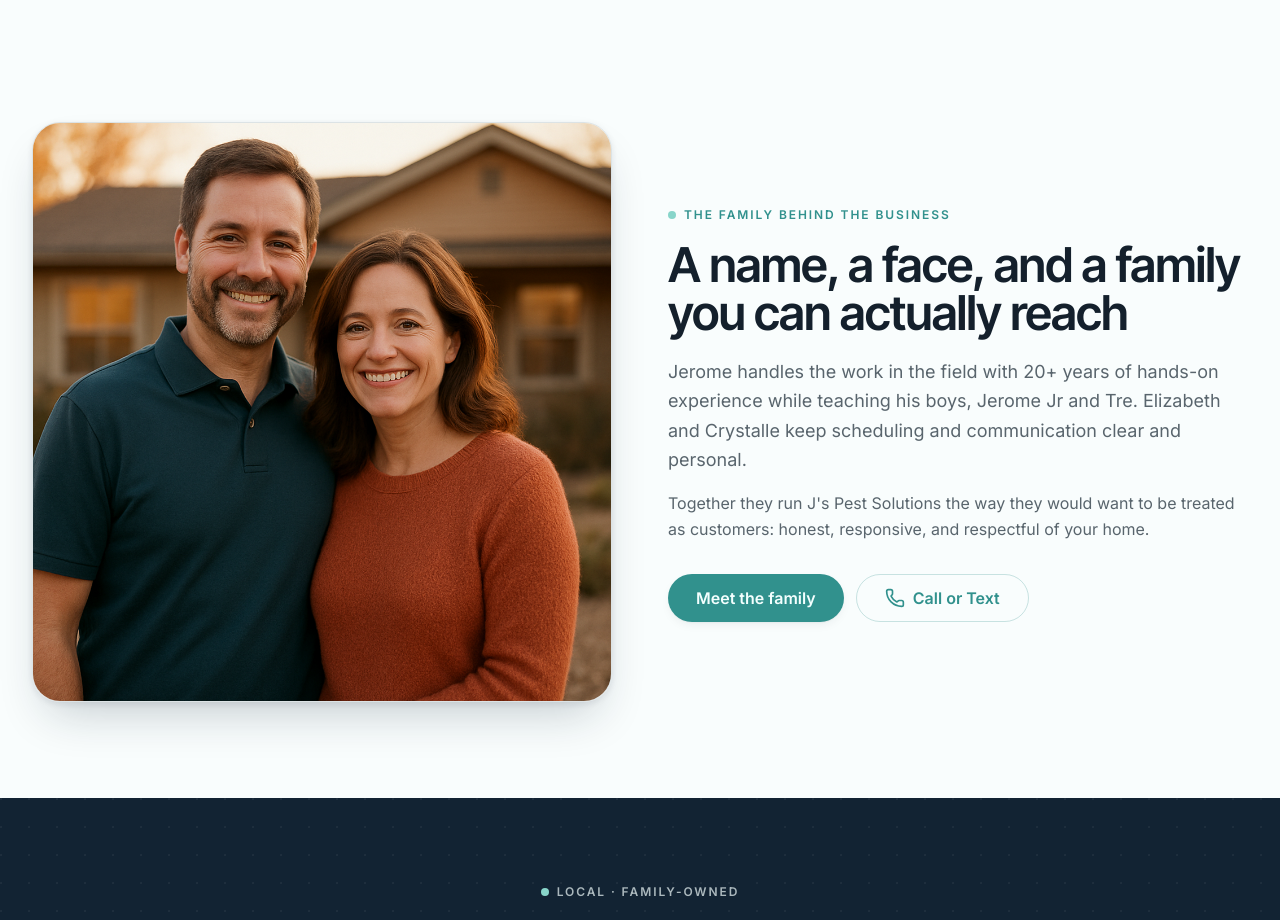
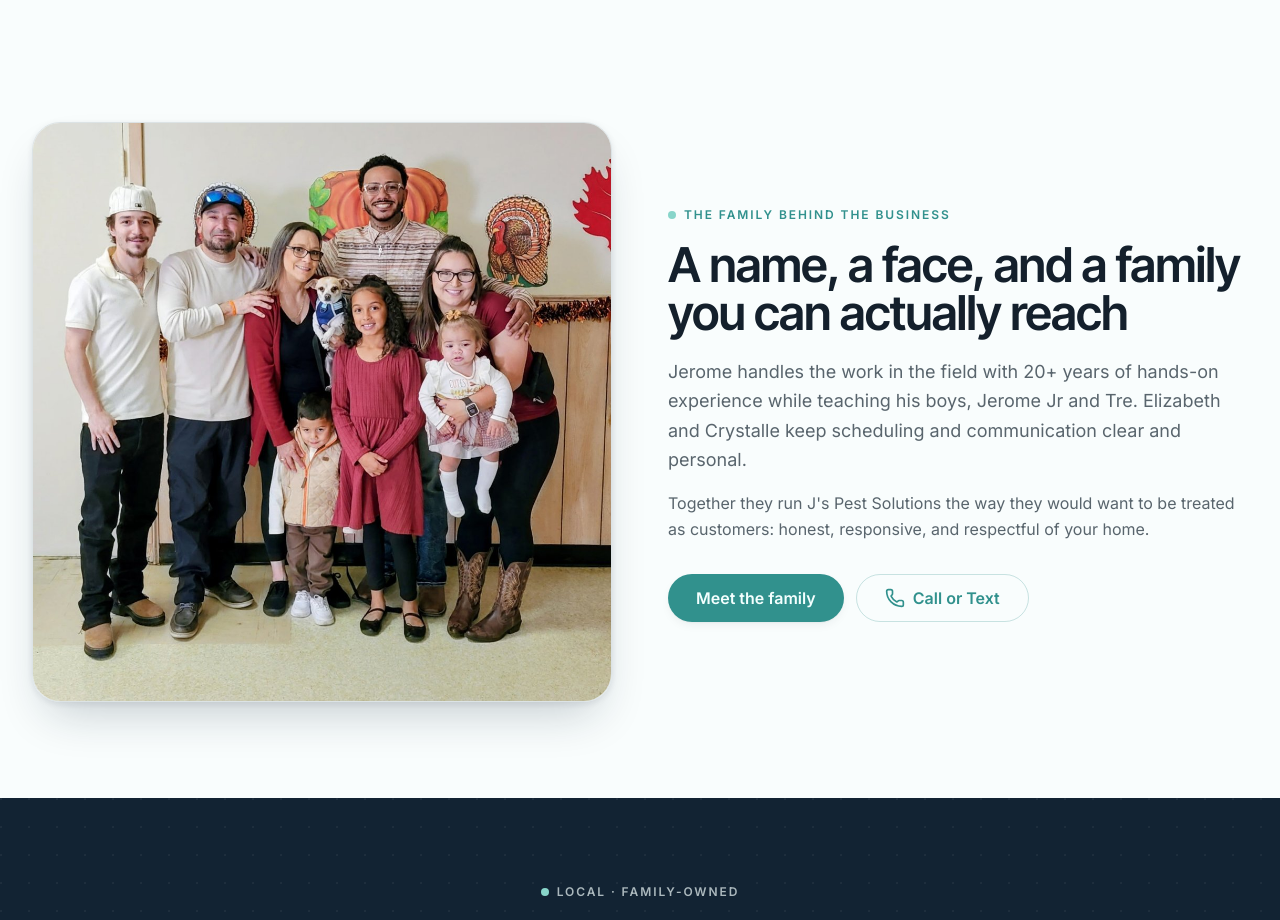
Before and after one commit to jeromepestsolutions-cpu/v0-j-s-pest-solutions-redesign, a Next.js app: page / in a window 1280 px wide. Shown: the part 5100-6020 px from the top of the page. Built offline with nearby package versions, Linux system fonts and the light colour scheme.

Commit message:
Homepage family section: use real family photo
Co-Authored-By: Claude Opus 5.5 <noreply@anthropic.com>
Claude-Session: https://claude.ai/code/session_019e6ezdLLdy8VYztCwWqrq9

```diff
--- a/components/home/home-family.tsx
+++ b/components/home/home-family.tsx
@@ -10,10 +10,10 @@ export function HomeFamily() {
         <div className="relative">
           <div className="overflow-hidden rounded-[1.75rem] border border-border shadow-lift">
             <Image
-              src="/images/jerome-elizabeth.png"
-              alt="Jerome and Elizabeth, the family behind J's Pest Solutions"
-              width={800}
-              height={640}
+              src="/images/js-pest-family.jpg"
+              alt="The family behind J's Pest Solutions"
+              width={1100}
+              height={1100}
               className="h-full w-full object-cover"
             />
           </div>
```
